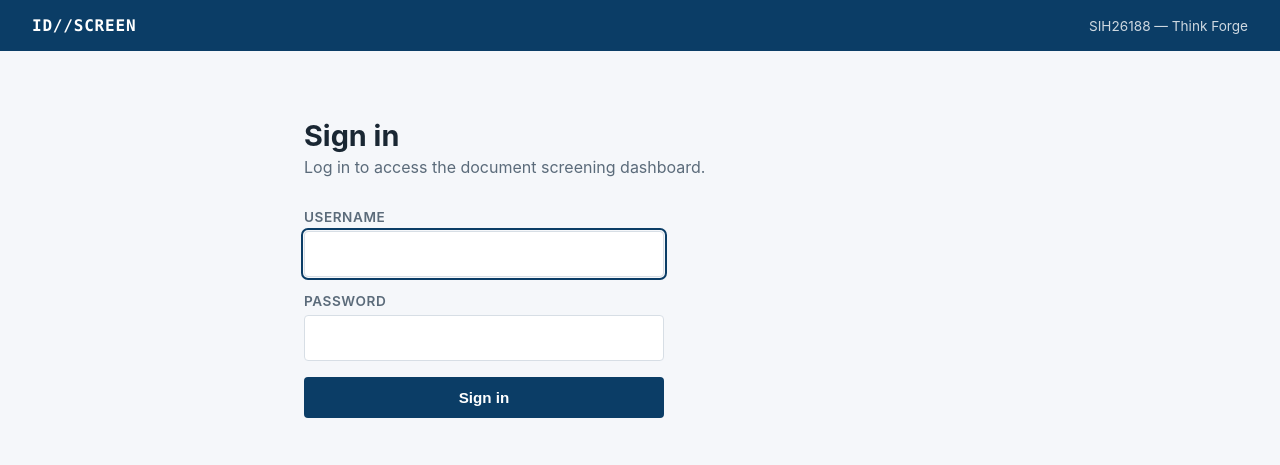
After one commit to Ayu-creator25/SIH26188, a Flask app: page /login in a window 1280 px wide. The commit adds this page. Shown: the top 465 px of the page. Run offline with Flask 3, Linux system fonts and the light colour scheme.

Commit message:
Add dashboard login authentication
Server-side session login (Flask) with credentials loaded from .env, login_required on / and /scan, sign-out link, .env.example template, Think Forge name in the top bar, and README updated with liveness and auth documentation.

```diff
--- a/backend/app.py
+++ b/backend/app.py
@@ -1,4 +1,4 @@
-from flask import Flask, render_template, request
+from flask import Flask, redirect, render_template, request, session, url_for
 from werkzeug.utils import secure_filename
 import os
 import sys
@@ -22,6 +22,9 @@ from hash_record import create_record
 sys.path.append(os.path.join(os.path.dirname(__file__), '..', 'liveness'))
 from liveness_check import check_liveness
 
+sys.path.append(os.path.join(os.path.dirname(__file__), '..', 'auth'))
+from auth import check_credentials, login_required
+
 app = Flask(
     __name__,
     template_folder='../dashboard/templates',
@@ -29,6 +32,14 @@ app = Flask(
 )
 
 app.config['MAX_CONTENT_LENGTH'] = 10 * 1024 * 1024  # 10 MB
+# Key used to sign the session cookie (loaded from .env by auth.py).
+# Fail loudly at startup instead of crashing later on the first login.
+app.secret_key = os.environ.get('SECRET_KEY')
+if not app.secret_key:
+    raise RuntimeError("SECRET_KEY is missing. Create the .env file first.")
+
+# Stops other websites from sending our cookie with cross-site requests.
+app.config['SESSION_COOKIE_SAMESITE'] = 'Lax'
 
 UPLOAD_FOLDER = os.path.join(os.path.dirname(__file__), '..', 'data', 'uploads')
 os.makedirs(UPLOAD_FOLDER, exist_ok=True)
@@ -137,12 +148,37 @@ def run_verification_pipeline(id_filepath, live_filepath):
     }
 
 
+@app.route('/login', methods=['GET', 'POST'])
+def login():
+    """Show the login form (GET) or check the submitted login (POST)."""
+    if request.method == 'POST':
+        username = request.form.get('username', '')
+        password = request.form.get('password', '')
+        if check_credentials(username, password):
+            session.clear()  # start from a fresh session
+            session['logged_in'] = True  # only a flag, never the password
+            return redirect(url_for('index'))
+        return render_template(
+            'login.html', error="Invalid username or password."
+        ), 401
+    return render_template('login.html')
+
+
+@app.route('/logout')
+def logout():
+    """Clear the session and send the user back to the login page."""
+    session.clear()
+    return redirect(url_for('login'))
+
+
 @app.route('/')
+@login_required
 def index():
     return render_template('index.html')
 
 
 @app.route('/scan', methods=['POST'])
+@login_required
 def scan():
     file = request.files.get('document')
 
--- a/dashboard/static/style.css
+++ b/dashboard/static/style.css
@@ -148,3 +148,8 @@ h1 { font-size: 1.8rem; margin-bottom: 4px; }
 .hash-block .mono-block {
   max-height: none;
 }
+.topbar__logout {
+  margin-left: 16px;
+  color: white;
+  text-decoration: underline;
+}
--- a/dashboard/templates/index.html
+++ b/dashboard/templates/index.html
@@ -8,7 +8,7 @@
 <body>
   <header class="topbar">
     <span class="topbar__mark">ID//SCREEN</span>
-    <span class="topbar__project">SIH26188 — Innovatrix</span>
+    <span class="topbar__project">SIH26188 — Think Forge <a href="/logout" class="topbar__logout">Sign out</a></span>
   </header>
 
   <main class="stage">
--- /dev/null
+++ b/dashboard/templates/login.html
@@ -0,0 +1,54 @@
+<!DOCTYPE html>
+<html lang="en">
+<head>
+  <meta charset="UTF-8">
+  <meta name="viewport" content="width=device-width, initial-scale=1">
+  <title>Sign in — SIH26188</title>
+  <link rel="stylesheet" href="{{ url_for('static', filename='style.css') }}">
+  <style>
+    /* Form styling only used on this page; reuses colors from style.css */
+    .login-form { display: flex; flex-direction: column; gap: 16px; max-width: 360px; }
+    .login-form label {
+      font-size: 0.85rem; font-weight: 600; color: var(--muted);
+      text-transform: uppercase; letter-spacing: 0.04em;
+    }
+    .login-form input {
+      display: block; width: 100%; margin-top: 6px; padding: 12px;
+      border: 1px solid var(--border); border-radius: 4px;
+      font-size: 1rem; font-family: var(--sans);
+      background: var(--card); color: var(--text);
+    }
+    .login-form input:focus { outline: 2px solid var(--navy); outline-offset: 1px; }
+  </style>
+</head>
+<body>
+  <header class="topbar">
+    <span class="topbar__mark">ID//SCREEN</span>
+    <span class="topbar__project">SIH26188 — Think Forge</span>
+  </header>
+
+  <main class="stage">
+    <h1>Sign in</h1>
+    <p class="subtext">Log in to access the document screening dashboard.</p>
+
+    {% if error %}
+      <p class="error">{{ error }}</p>
+    {% endif %}
+
+    <!-- method="post" keeps the password out of the URL and browser history -->
+    <form action="/login" method="post" class="login-form">
+      <label>
+        Username
+        <input type="text" name="username" autocomplete="username" required autofocus>
+      </label>
+
+      <label>
+        Password
+        <input type="password" name="password" autocomplete="current-password" required>
+      </label>
+
+      <button type="submit" class="btn-primary">Sign in</button>
+    </form>
+  </main>
+</body>
+</html>
--- a/dashboard/templates/results.html
+++ b/dashboard/templates/results.html
@@ -8,7 +8,7 @@
 <body>
   <header class="topbar">
     <span class="topbar__mark">ID//SCREEN</span>
-    <span class="topbar__project">SIH26188 — Innovatrix</span>
+    <span class="topbar__project">SIH26188 — Think Forge <a href="/logout" class="topbar__logout">Sign out</a></span>
   </header>
 
   <main class="stage">
```
Also changed, not shown: auth/auth.py (added, +68 -0 lines), README.md, 1 other file.
